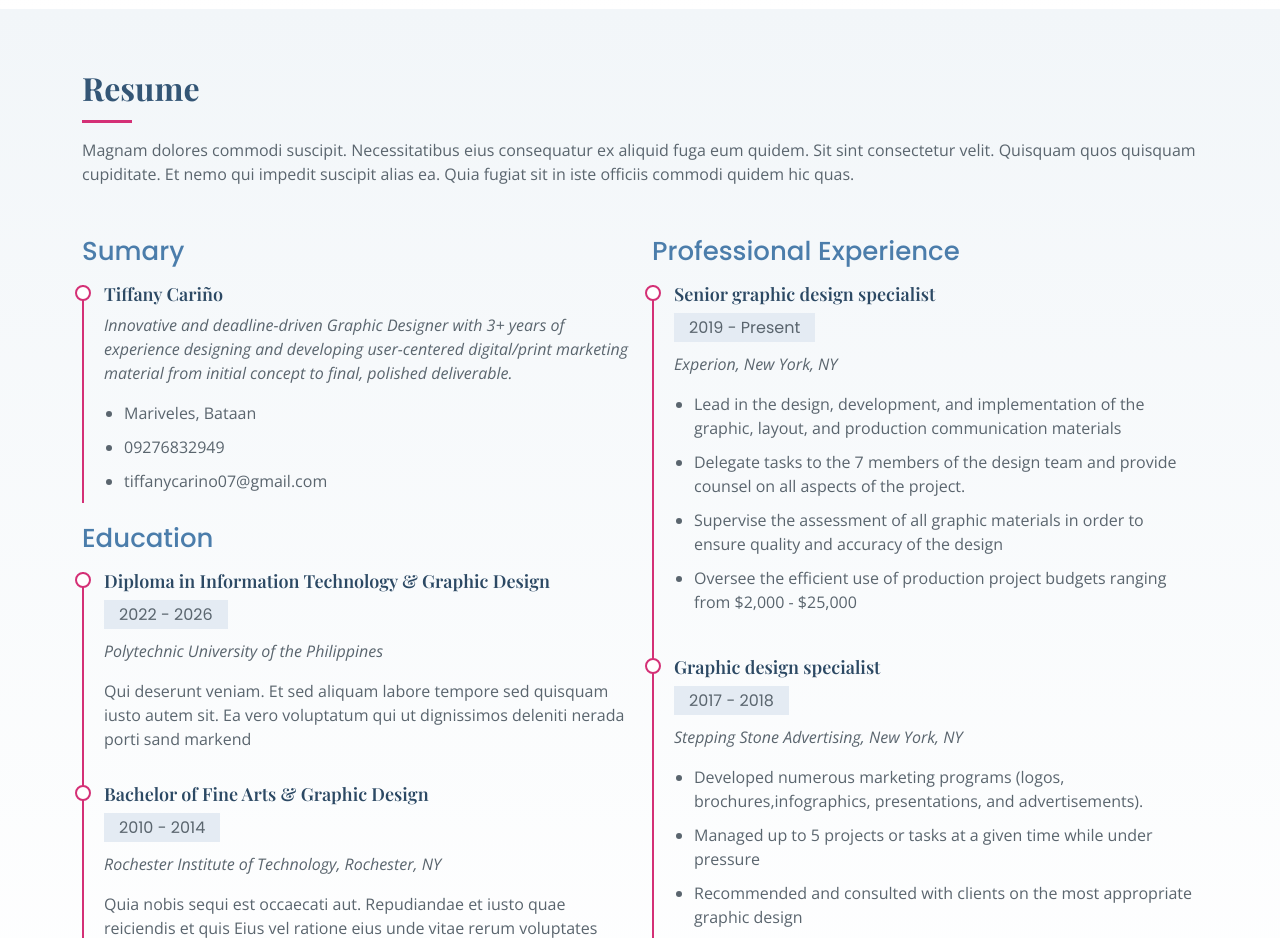
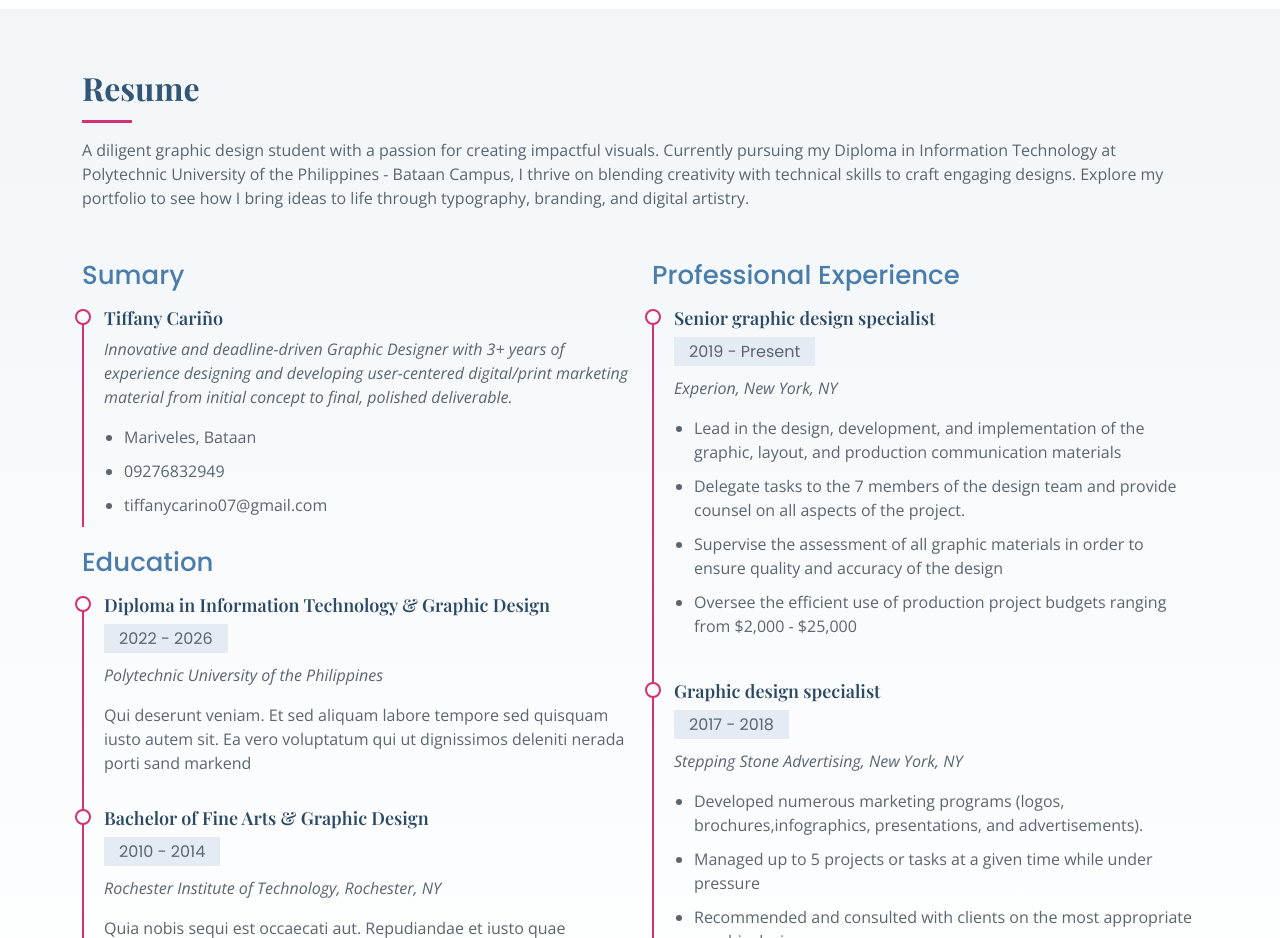
Before and after one commit to tiffanycarino/TiffanyCarino.github.io, a plain HTML site: page index.html in a window 1280 px wide. Shown: the part 1740-2678 px from the top of the page. Drawn offline with nearby package versions, Linux system fonts and the light colour scheme; a web font is replaced by a local one.

Commit message:
Update index.html

```diff
--- a/index.html
+++ b/index.html
@@ -214,7 +214,7 @@ Whether you’re a startup looking for a memorable logo, an established business
 
         <div class="section-title">
           <h2>Resume</h2>
-          <p>Magnam dolores commodi suscipit. Necessitatibus eius consequatur ex aliquid fuga eum quidem. Sit sint consectetur velit. Quisquam quos quisquam cupiditate. Et nemo qui impedit suscipit alias ea. Quia fugiat sit in iste officiis commodi quidem hic quas.</p>
+          <p>A diligent graphic design student with a passion for creating impactful visuals. Currently pursuing my Diploma in Information Technology at Polytechnic University of the Philippines - Bataan Campus, I thrive on blending creativity with technical skills to craft engaging designs. Explore my portfolio to see how I bring ideas to life through typography, branding, and digital artistry.</p>
         </div>
 
         <div class="row">
```
